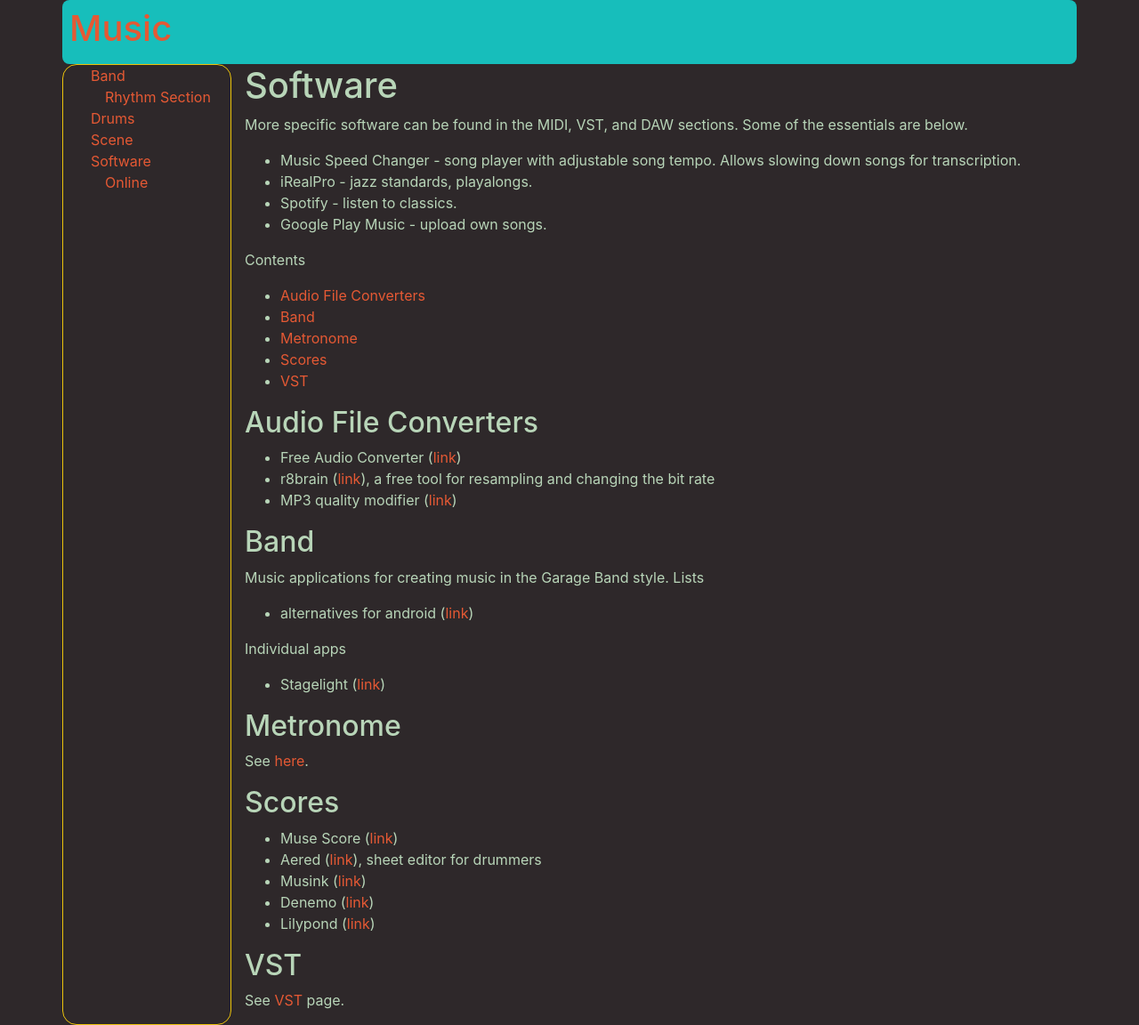
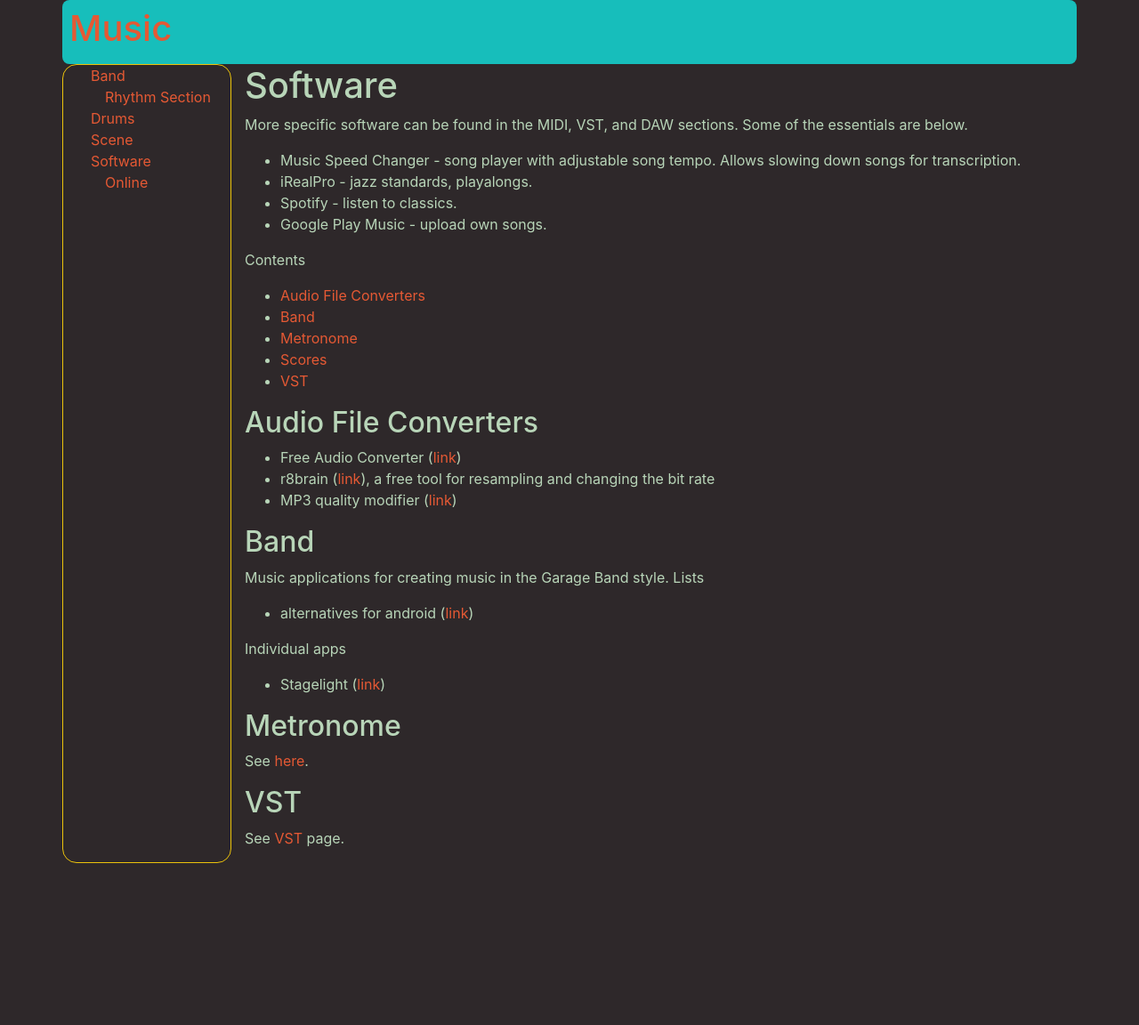
Before and after one commit to MisterY/music-site, a Jekyll site: the page built from software/index.md, in a window 1280 px wide. Shown: the whole page at 89% size. Built offline with Jekyll 4.4.1, drawn with Linux system fonts in a browser that asks for light colours; nearby versions of some CDN libraries; our own code applies the rules of GitHub Pages for plain Markdown files; after the commit the page ends 970 px from its top, so only the background shows below that.

Commit message:
separating scores into a separate page, adding new links

```diff
--- a/software/index.md
+++ b/software/index.md
@@ -12,7 +12,7 @@ Contents
 - [Audio File Converters](#audio-file-converters)
 - [Band](#band)
 - [Metronome](metronome)
-- [Scores](#scores)
+- [Scores](scores)
 - [VST](#vst)
 
 ## Audio File Converters
@@ -36,14 +36,6 @@ Individual apps
 
 See [here](/software/metronome).
 
-## Scores
-
-* Muse Score ([link](http://musescore.com/))
-* Aered ([link](http://aerodrums.com/aered/)), sheet editor for drummers
-* Musink ([link](http://musink.net/))
-* Denemo ([link](http://www.denemo.org/))
-* Lilypond ([link](http://lilypond.org/))
-
 ## VST
 
 See [VST](https://sites.google.com/site/alensmusicsite/vst) page.
```
Also changed, not shown: software/scores.md (added, +14 -0 lines).
